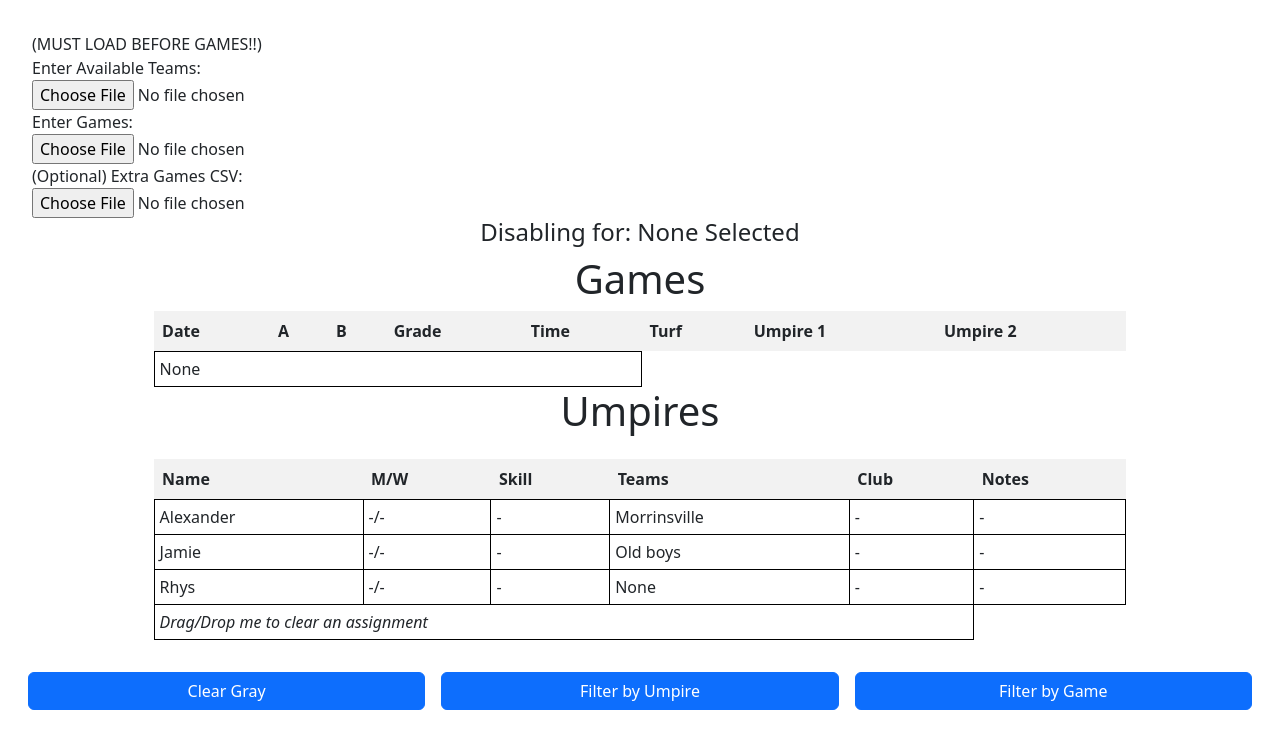
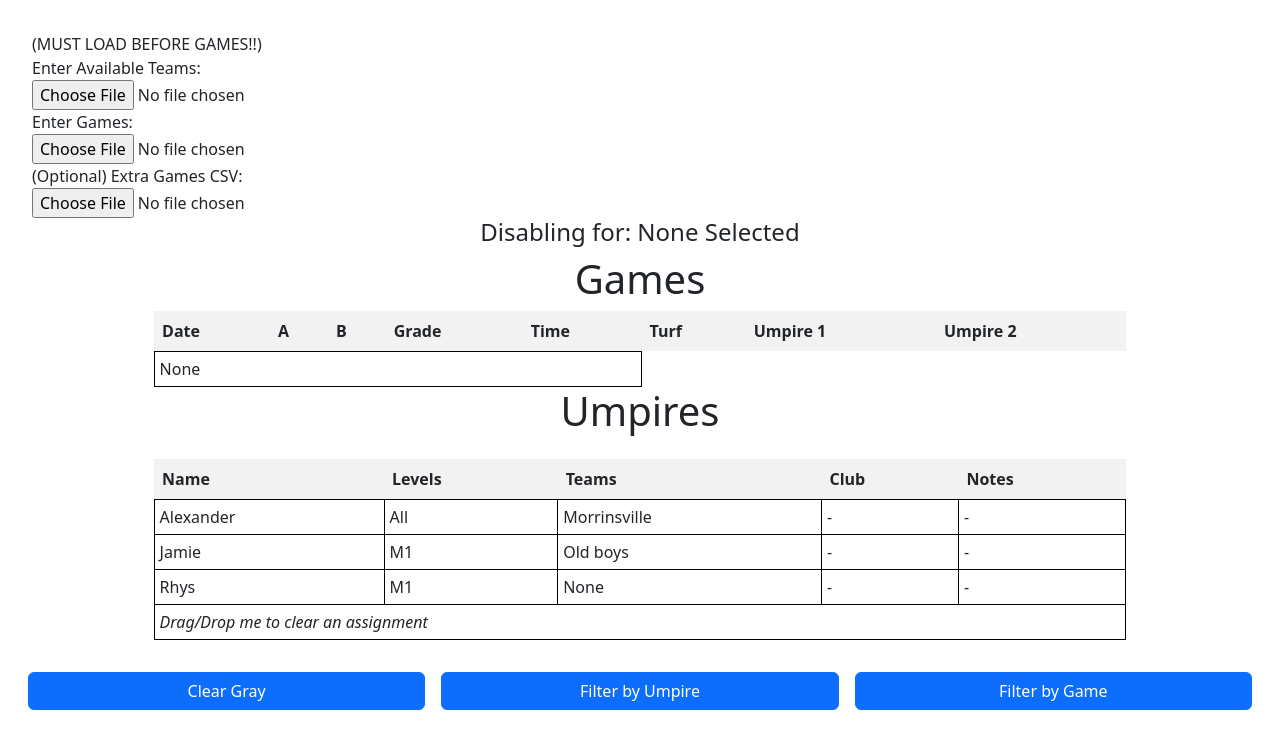
Before and after one commit to Skwangles/openUmpireAssigner, a React (Create React App) app: page / in a window 1280 px wide. Shown: the top 748 px of the page. Built offline with nearby package versions, Linux system fonts and the light colour scheme.

Commit message:
Changing to only use levels in umpire component

```diff
--- a/src/Umpire.js
+++ b/src/Umpire.js
@@ -11,7 +11,7 @@ function Umpire(props) {
     props.setSelectedUmpire(umpire)
   };
 
-  let {name, canMens, canWomens, isDisabled, skillLevel, club, notes, teams} = props.info
+  let {name, isDisabled, levels, club, notes, teams} = props.info
 
   return (
     <tr
@@ -20,8 +20,7 @@ function Umpire(props) {
 
     {/* Umpire info */}
        <td>{name}</td>
-        <td>{canMens ? "M" : "-"}/{canWomens ? "W" : "-"}</td>
-        <td>{skillLevel || "-"}</td>
+        <td>{levels || "-"}</td>
         <td>{teams.length > 0 ? teams.join(', ') : "None"}</td>
         <td>{club || "-"}</td>
         <td>{notes || "-"}</td>
--- a/src/Umpires.js
+++ b/src/Umpires.js
@@ -36,8 +36,7 @@ const handleDragStartOfEmpty = (event) => {
       <thead>
         <tr>
           <th>Name</th>
-          <th>M/W</th>
-          <th>Skill</th>
+          <th>Levels</th>
           <th>Teams</th>
           <th>Club</th>
           <th>Notes</th>
```
